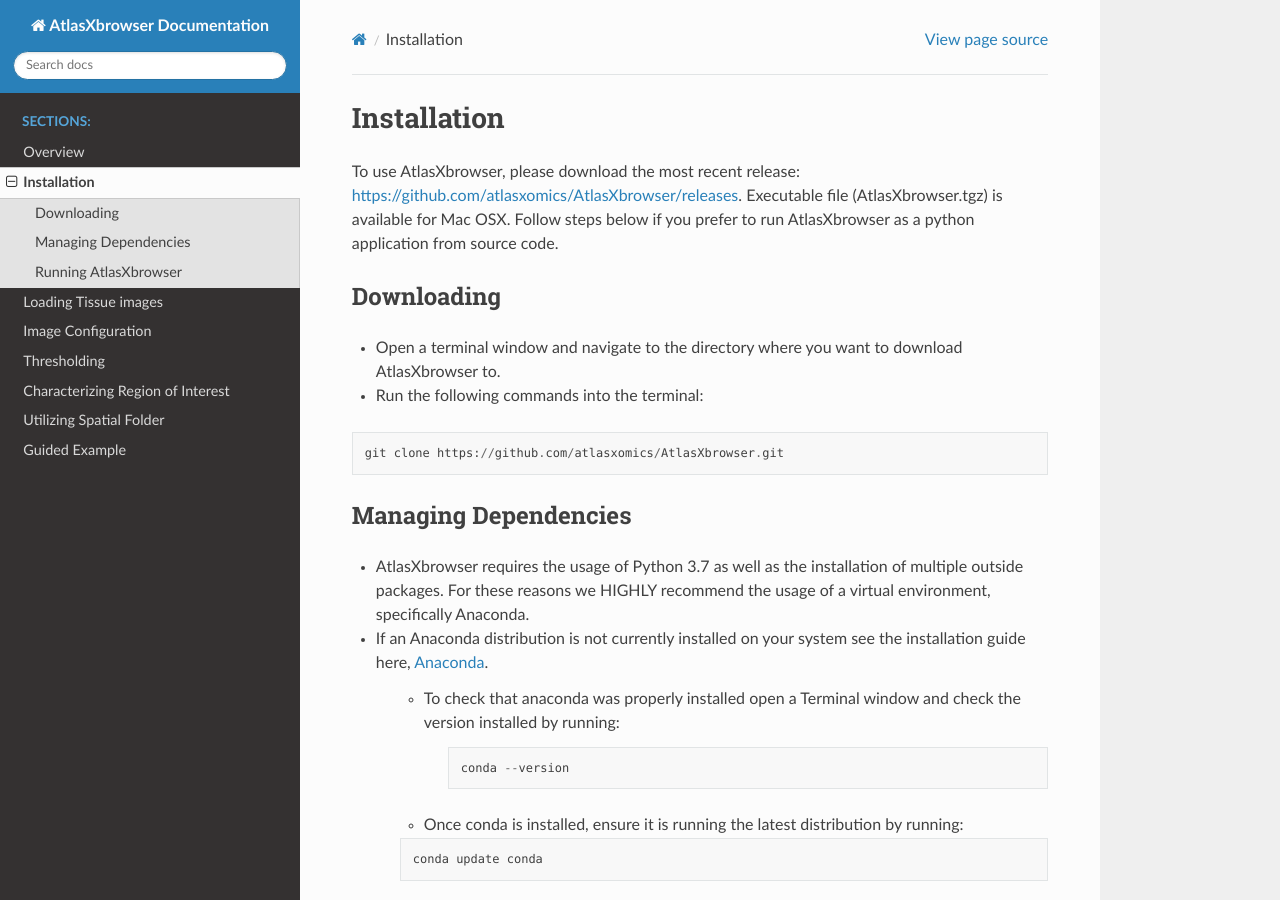
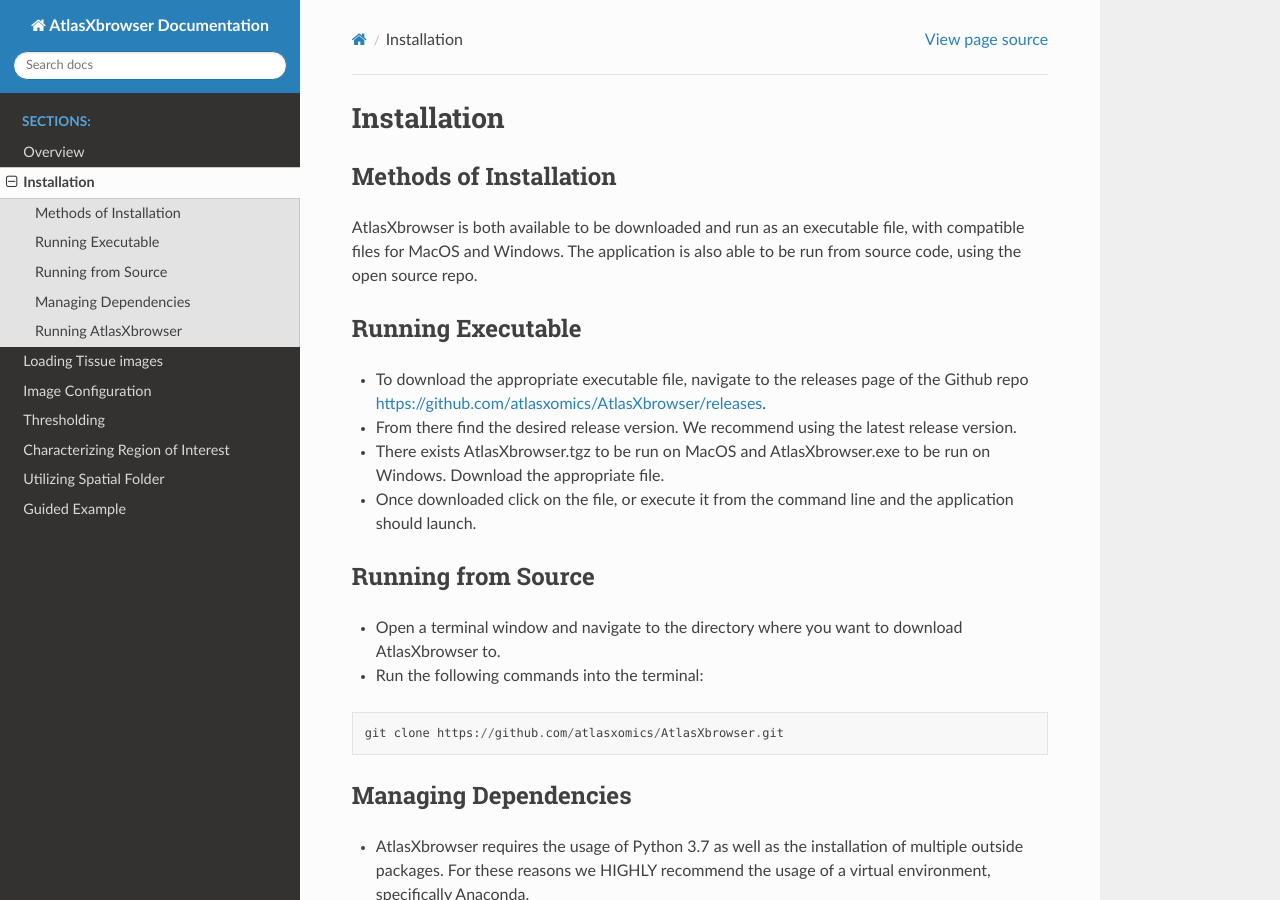
Before and after one commit to atlasxomics/AtlasXbrowser_docs, a Sphinx documentation site: the page built from docs/Installation.rst, in a window 1280 px wide and 900 px high. Built offline with Sphinx 7.4.7 and the Read the Docs theme 2.0.0, drawn with Linux system fonts in a browser that asks for light colours.

Commit message:
Addition of executable download information

```diff
--- a/docs/Installation.rst
+++ b/docs/Installation.rst
@@ -1,10 +1,23 @@
 Installation
 ------------
 
-To use AtlasXbrowser, please download the most recent release: https://github.com/atlasxomics/AtlasXbrowser/releases. Executable file (AtlasXbrowser.tgz) is available for Mac OSX. Follow steps below if you prefer to run AtlasXbrowser as a python application from source code.
+Methods of Installation
+#######################
 
-Downloading
-###########
+AtlasXbrowser is both available to be downloaded and run as an executable file, with compatible files for MacOS and Windows.
+The application is also able to be run from source code, using the open source repo.
+
+Running Executable
+##################
+
+* To download the appropriate executable file, navigate to the releases page of the Github repo https://github.com/atlasxomics/AtlasXbrowser/releases.
+* From there find the desired release version. We recommend using the latest release version.
+* There exists AtlasXbrowser.tgz to be run on MacOS and AtlasXbrowser.exe to be run on Windows. Download the appropriate file.
+* Once downloaded click on the file, or execute it from the command line and the application should launch.
+
+
+Running from Source
+###################
 
 * Open a terminal window and navigate to the directory where you want to download AtlasXbrowser to.
 
```
Also changed, not shown: 9 other files.
